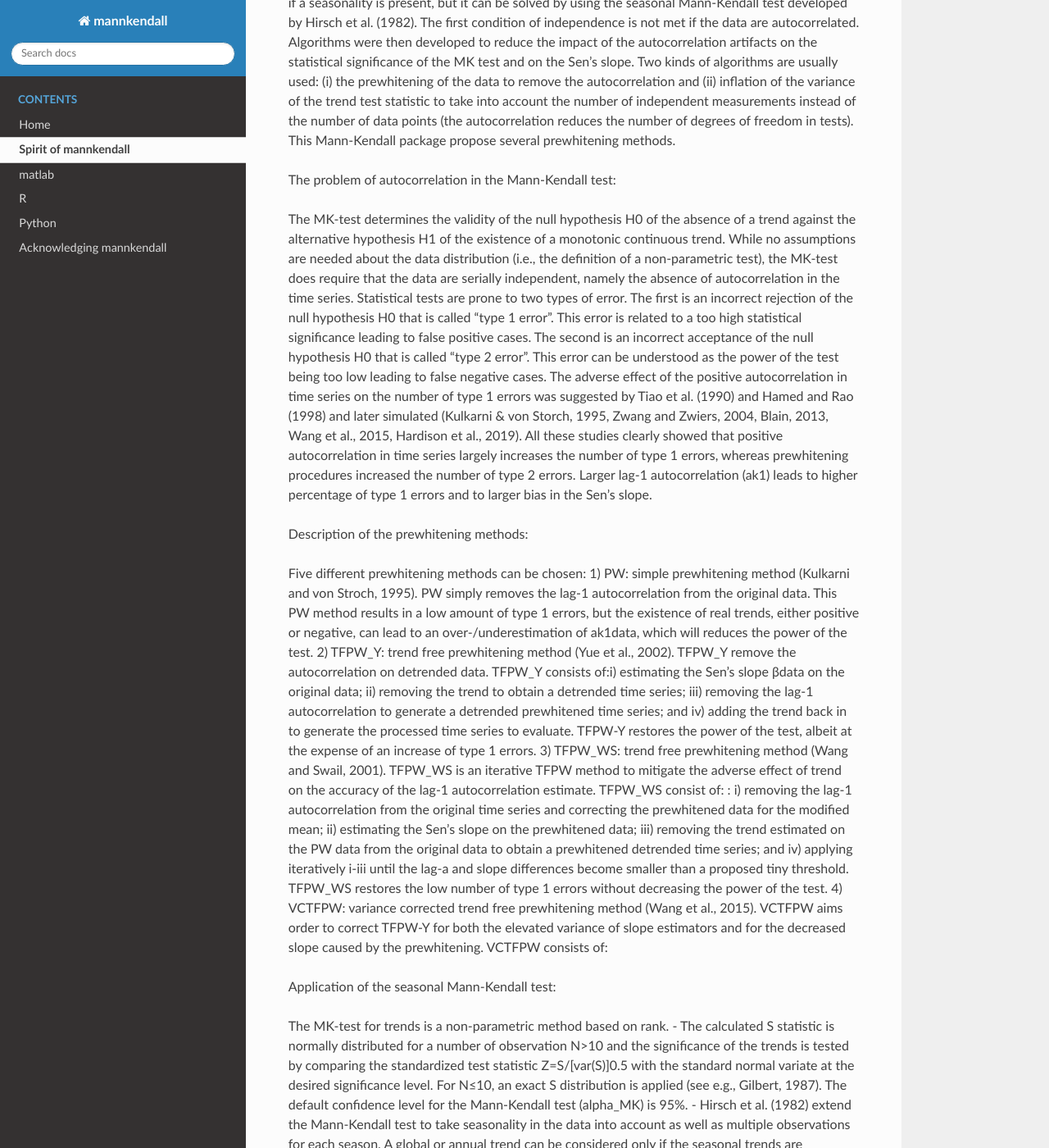
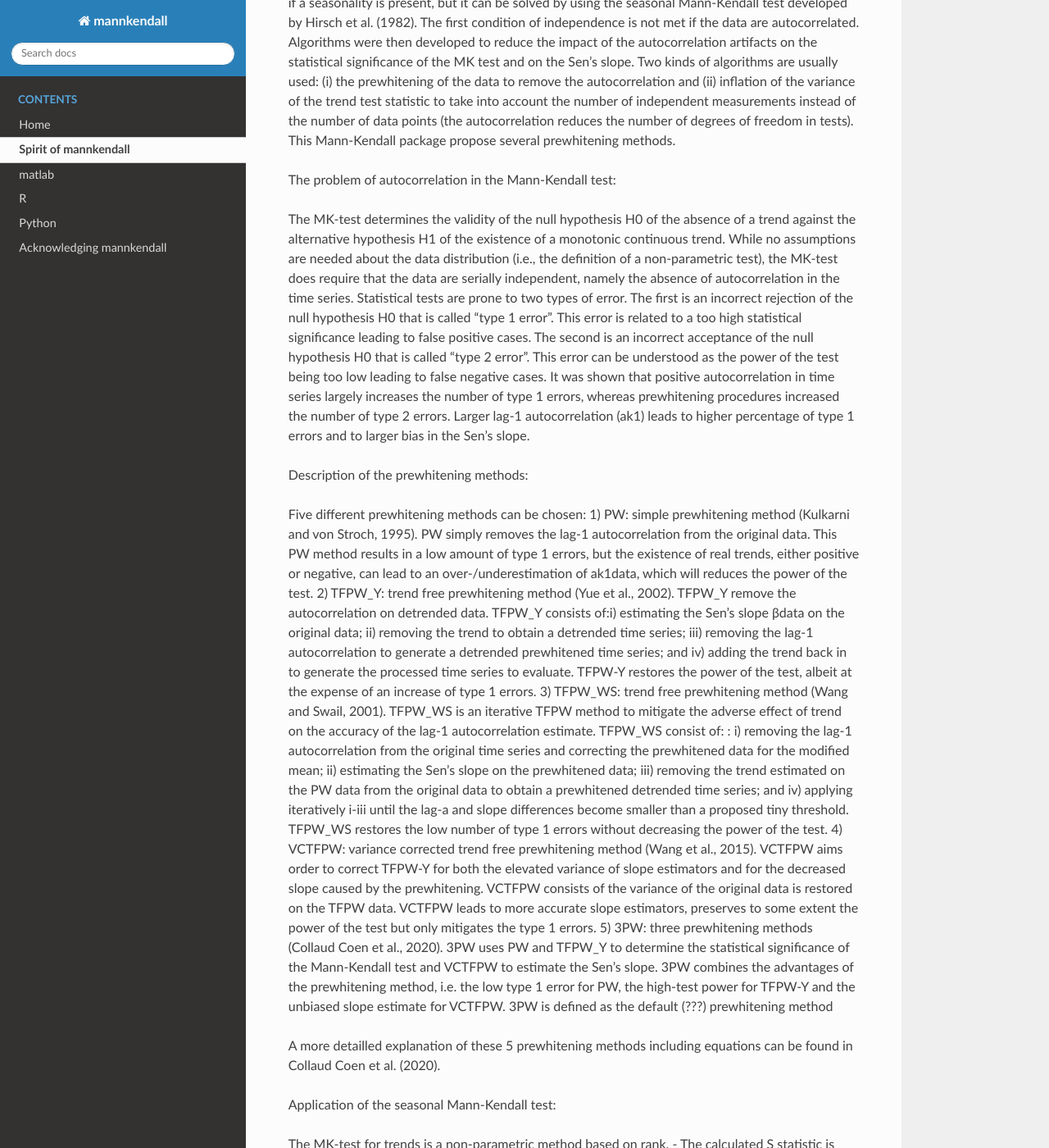
Before and after one commit to mannkendall/mannkendall.github.io, a Sphinx documentation site: the page built from source/about.rst, in a window 1280 px wide and 1400 px high, scrolled down 360 px. Shown: the whole window at 82% size. Built offline with Sphinx 7.4.7 and the Read the Docs theme 2.0.0, drawn with Linux system fonts in a browser that asks for light colours; some of the changed text lies outside the part shown.

Commit message:
first version completed

```diff
--- a/source/about.rst
+++ b/source/about.rst
@@ -10,8 +10,7 @@ The Mann-Kendall (MK) test associated with the Sen’s slope is the most widely
 
 The problem of autocorrelation in the Mann-Kendall test:
 
-The MK-test determines the validity of the null hypothesis H0 of the absence of a trend against the alternative hypothesis H1 of the existence of a monotonic continuous trend. While no assumptions are needed about the data distribution (i.e., the definition of a non-parametric test), the MK-test does require that the data are serially independent, namely the absence of autocorrelation in the time series. Statistical tests are prone to two types of error. The first is an incorrect rejection of the null hypothesis H0 that is called “type 1 error”. This error is related to a too high statistical significance leading to false positive cases. The second is an incorrect acceptance of the null hypothesis H0 that is called “type 2 error”. This error can be understood as the power of the test being too low leading to false negative cases.
-The adverse effect of the positive autocorrelation in time series on the number of type 1 errors was suggested by Tiao et al. (1990) and Hamed and Rao (1998) and later simulated (Kulkarni & von Storch, 1995, Zwang and Zwiers, 2004, Blain, 2013, Wang et al., 2015, Hardison et al., 2019). All these studies clearly showed that positive autocorrelation in time series largely increases the number of type 1 errors, whereas prewhitening procedures increased the number of type 2 errors. Larger lag-1 autocorrelation (ak1) leads to higher percentage of type 1 errors and to larger bias in the Sen’s slope.
+The MK-test determines the validity of the null hypothesis H0 of the absence of a trend against the alternative hypothesis H1 of the existence of a monotonic continuous trend. While no assumptions are needed about the data distribution (i.e., the definition of a non-parametric test), the MK-test does require that the data are serially independent, namely the absence of autocorrelation in the time series. Statistical tests are prone to two types of error. The first is an incorrect rejection of the null hypothesis H0 that is called “type 1 error”. This error is related to a too high statistical significance leading to false positive cases. The second is an incorrect acceptance of the null hypothesis H0 that is called “type 2 error”. This error can be understood as the power of the test being too low leading to false negative cases. It was shown that positive autocorrelation in time series largely increases the number of type 1 errors, whereas prewhitening procedures increased the number of type 2 errors. Larger lag-1 autocorrelation (ak1) leads to higher percentage of type 1 errors and to larger bias in the Sen’s slope.
 
 Description of the prewhitening methods:
 
@@ -19,16 +18,19 @@ Five different prewhitening methods can be chosen:
 1) PW: simple prewhitening method (Kulkarni and von Stroch, 1995). PW simply removes the lag-1 autocorrelation from the original data. This PW method results in a low amount of type 1 errors, but the existence of real trends, either positive or negative, can lead to an  over-/underestimation of  ak1data, which will reduces the power of the test.
 2) TFPW_Y: trend free prewhitening method (Yue et al., 2002). TFPW_Y remove the autocorrelation on detrended data. TFPW_Y consists of:i) estimating the Sen’s slope βdata on the original data; ii) removing the trend to obtain a detrended time series; iii) removing the lag-1 autocorrelation to  generate a detrended prewhitened time series; and  iv) adding the trend back in to generate the processed time series to evaluate. TFPW-Y restores the power of the test, albeit at the expense of an increase of type 1 errors.
 3) TFPW_WS: trend free prewhitening method (Wang and Swail, 2001). TFPW_WS is an iterative TFPW method to mitigate the adverse effect of trend on the accuracy of the lag-1 autocorrelation estimate. TFPW_WS consist of: : i) removing the lag-1 autocorrelation from the original time series and correcting the prewhitened data for the modified mean; ii) estimating the Sen’s slope on the prewhitened data; iii) removing the trend estimated on the PW data from the original data to obtain a prewhitened detrended time series; and iv) applying iteratively i-iii until the lag-a and slope differences become smaller than a proposed tiny threshold. TFPW_WS restores the low number of type 1 errors without decreasing the power of the test.
-4) VCTFPW: variance corrected trend free prewhitening method (Wang et al., 2015). VCTFPW aims order to correct TFPW-Y for both the elevated variance of slope estimators and for the decreased slope caused by the prewhitening. VCTFPW consists of:
+4) VCTFPW: variance corrected trend free prewhitening method (Wang et al., 2015). VCTFPW aims order to correct TFPW-Y for both the elevated variance of slope estimators and for the decreased slope caused by the prewhitening. VCTFPW consists of the variance of the original data is restored on the TFPW data. VCTFPW leads to more accurate slope estimators, preserves to some extent the power of the test but only mitigates the type 1 errors.
+5) 3PW:  three prewhitening methods (Collaud Coen et al., 2020). 3PW uses PW and TFPW_Y to determine the statistical significance of the Mann-Kendall test and VCTFPW to estimate the Sen's slope. 3PW combines the advantages of the prewhitening method, i.e. the low type 1 error for PW, the high-test power for TFPW-Y and the unbiased slope estimate for VCTFPW. 3PW is defined as the default (???) prewhitening method
 
+A more detailled explanation of these 5 prewhitening methods including equations can be found in Collaud Coen et al. (2020).
 
 Application of the seasonal Mann-Kendall test:
 
 The MK-test for trends is a non-parametric method based on rank.
 - The calculated S statistic is normally distributed for a number of observation N>10 and the significance of the trends is tested by comparing the standardized test statistic Z=S/[var(S)]0.5 with the standard normal variate at the desired significance level. For N≤10, an exact S distribution is applied (see e.g., Gilbert, 1987). The default confidence level for the Mann-Kendall test (alpha_MK) is 95%.
-- Hirsch et al. (1982) extend the Mann-Kendall test to take seasonality in the data into account as well as multiple observations for each season. A global or annual trend can be considered only if the seasonal trends are homogeneous at the desired confidence level (Gilbert, 1987). Consequently, the annual trend is reported only if the seasonal trends are homogeneous, the default confidence level (alpha_Xhomo) is 90%.
+- Hirsch et al. (1982) extend the Mann-Kendall test to take temporal aggregation in the data into account as well as multiple observations for each temporal aggregation. A global or annual trend can be considered only if the trends  are homogeneous at the desired confidence level (Gilbert, 1987). Consequently, the annual trend is reported only if the trends for each temporal aggregation are homogeneous. The default confidence level (alpha_Xhomo) is 90%.
 - Confidence limits (CL) are defined as the 100(1-p) percentiles of the standard normal distribution of all the pairwise slopes computed during the Sen’s slope estimator, where p is the chosen confidence limit. The default confidence level of the confidence limits (alpha_CL) is 90%.
-- The prewhitening methods are applied only if the first lag autocorrelation coefficient (ak1) is statistically significant (ss) following a normal distribution at the two-sided test at the desired confidence interval. The default confidence level (alpha_ak) is 95% .
+- The prewhitening methods are applied only if the first lag autocorrelation coefficient (ak1) is statistically significant (ss) following a normal distribution at the two-sided test at the desired confidence interval. The default confidence level (alpha_ak) is 95%.
+- The lag-1 autocorrelation is computed from the whole time series whatever the temporal aggregation.
 
 
 References:
```
